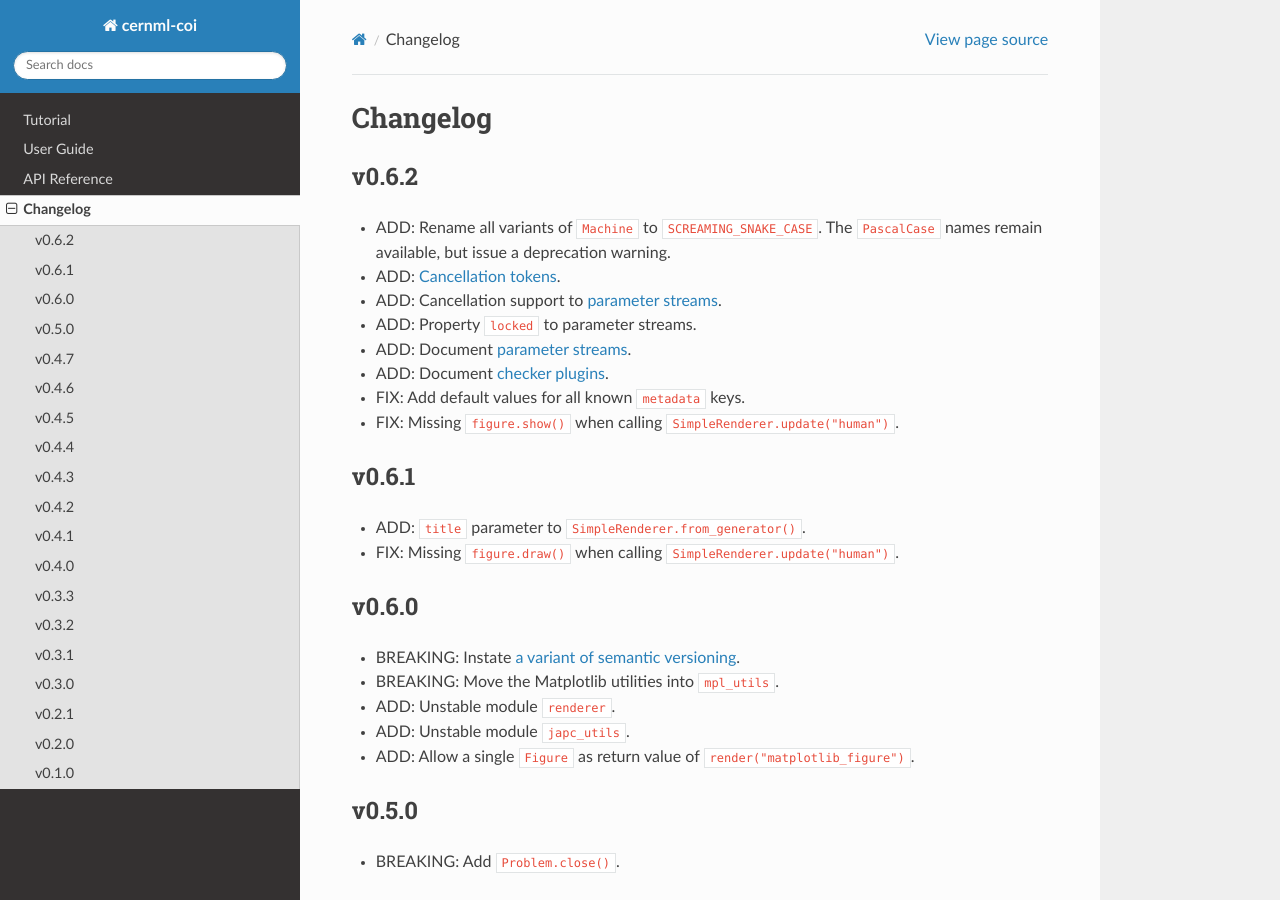
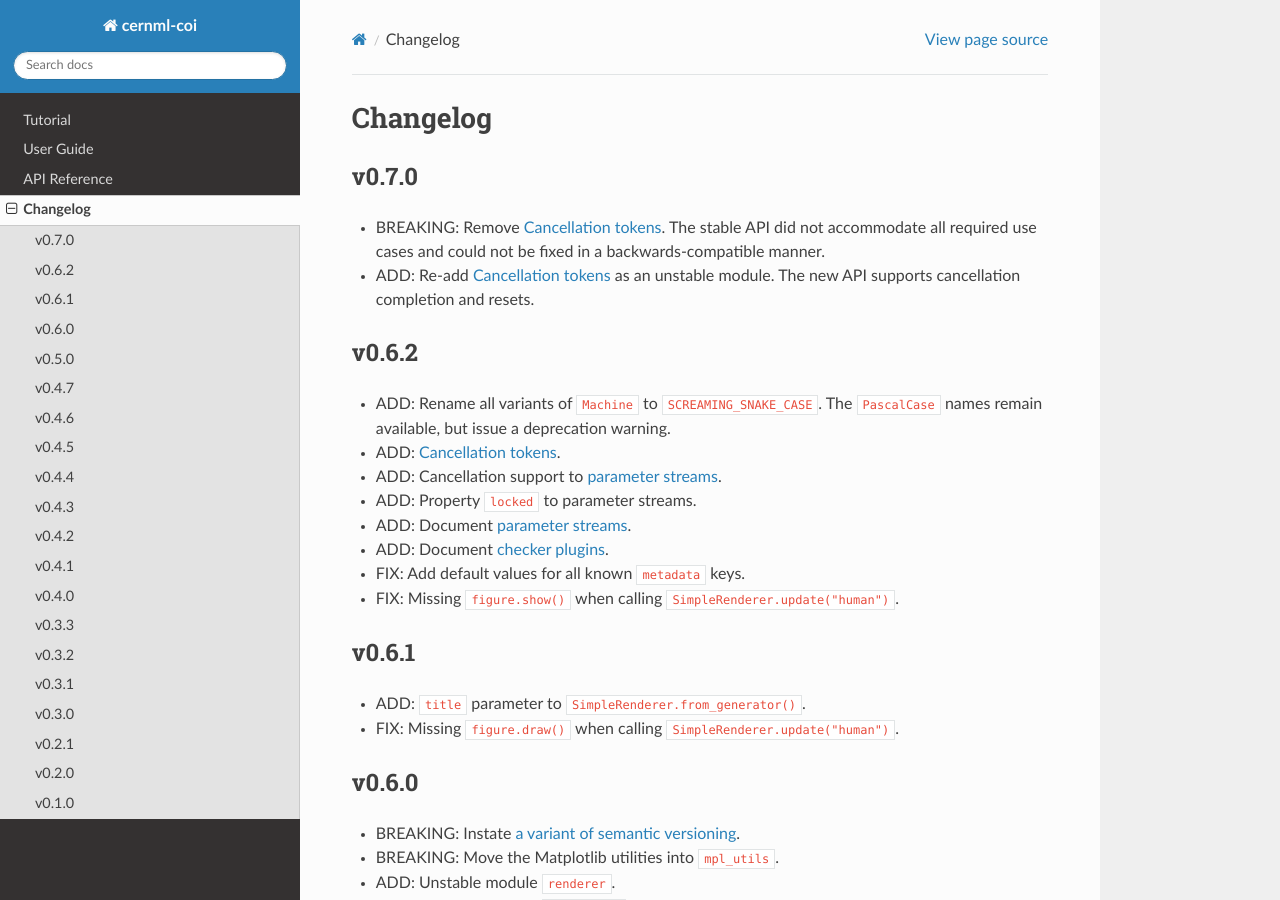
Before and after one commit to geoff-project/coi, a Sphinx documentation site: the page built from docs/changelog.md, in a window 1280 px wide and 900 px high. Built offline with Sphinx 7.4.7 and the Read the Docs theme 2.0.0, drawn with Linux system fonts in a browser that asks for light colours; the version number could not be read and is left out.

Commit message:
Update changelog.

```diff
--- a/docs/changelog.md
+++ b/docs/changelog.md
@@ -1,4 +1,12 @@
 # Changelog
+
+## v0.7.0
+
+- BREAKING: Remove [Cancellation tokens](guide.html#synchronization). The
+  stable API did not accommodate all required use cases and could not be fixed
+  in a backwards-compatible manner.
+- ADD: Re-add [Cancellation tokens](guide.html#synchronization) as an unstable
+  module. The new API supports cancellation completion and resets.
 
 ## v0.6.2
 
```
